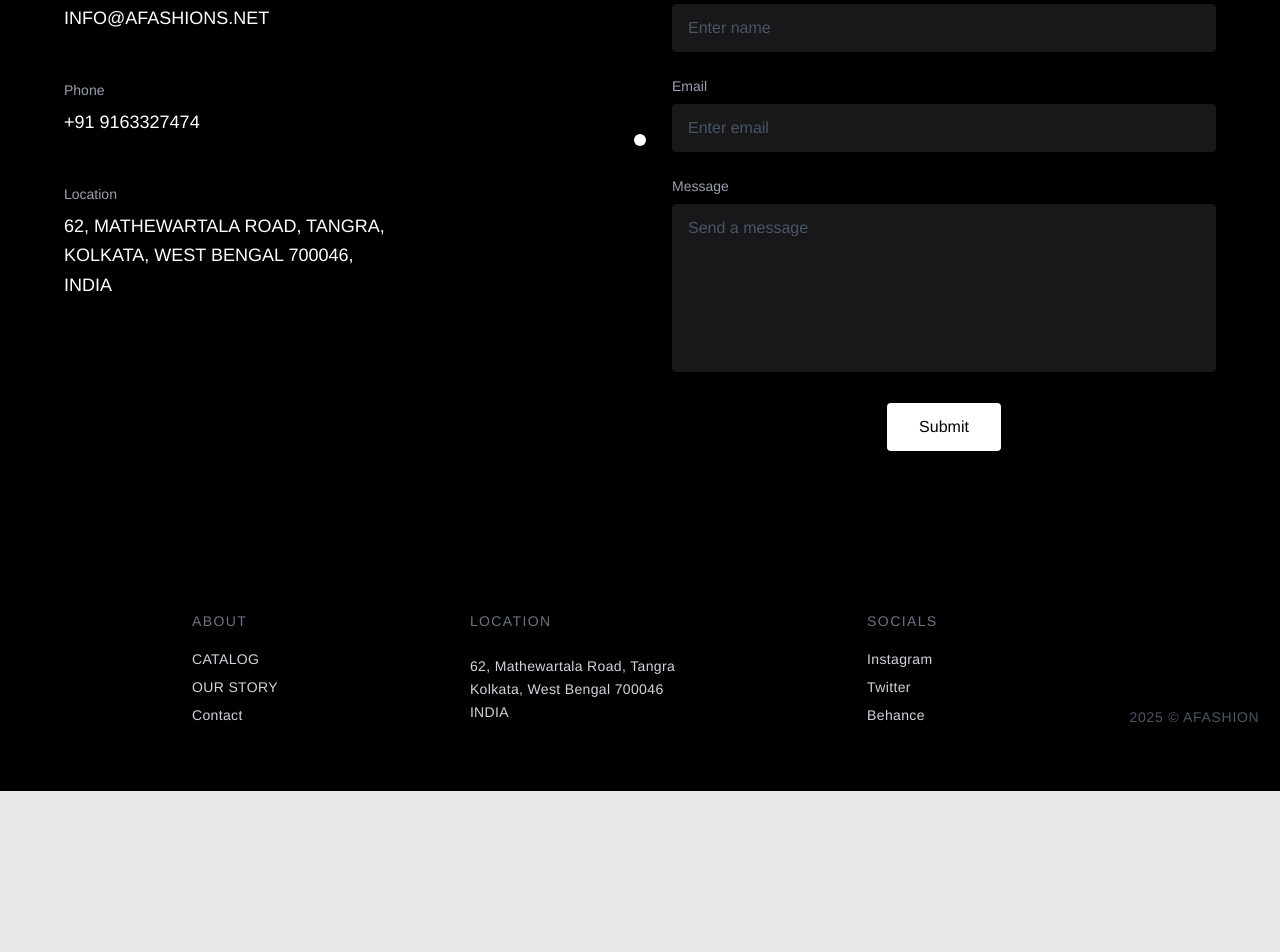
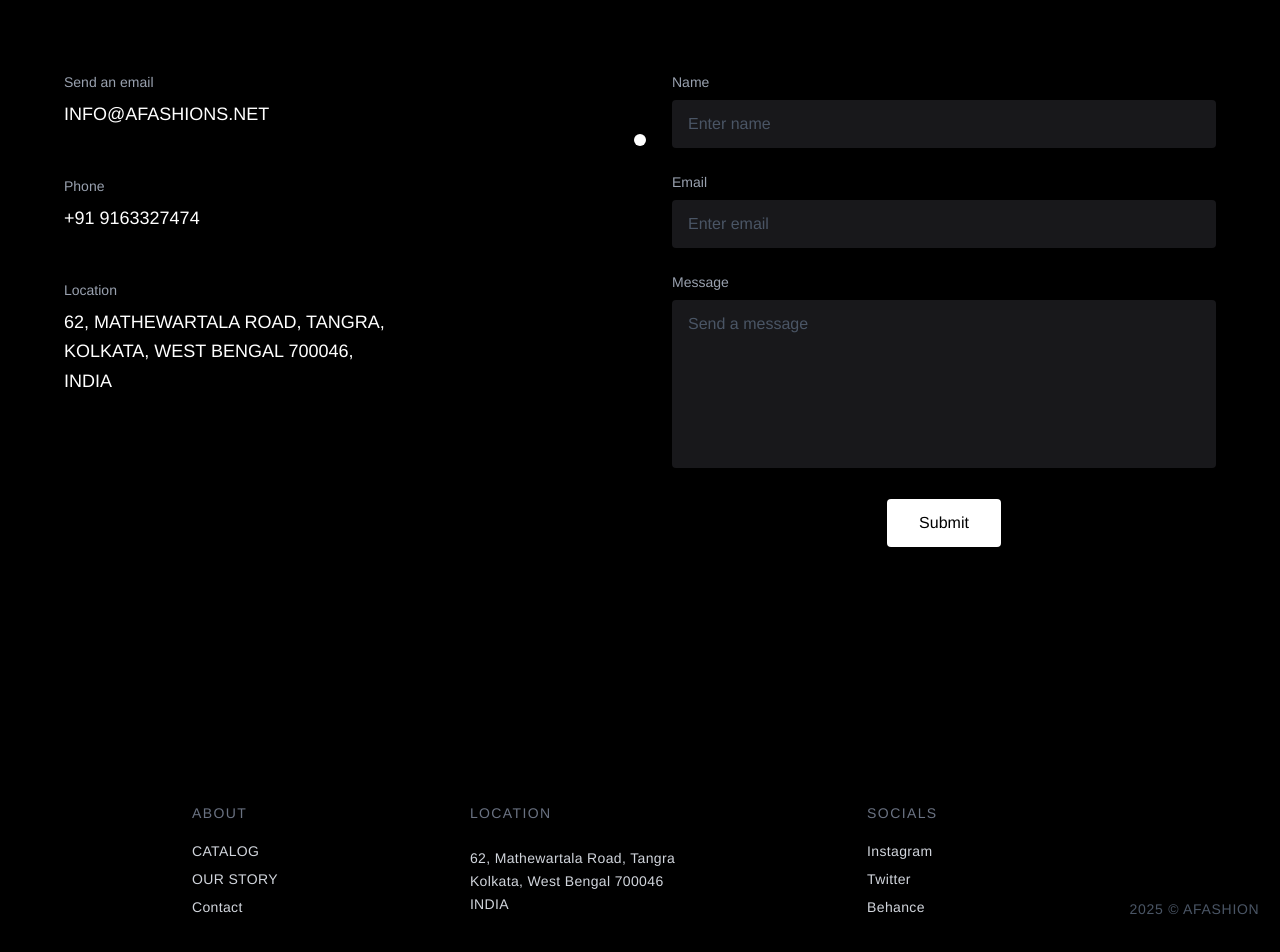
Before and after one commit to DevNiru2704/a_fashions, a Next.js app: page /lets-connect in a window 1280 px wide. Shown: the part 260-1212 px from the top of the page. Before the commit the page ends 1051 px from the top, so only its background shows below. Built offline with nearby package versions, Linux system fonts and the light colour scheme; a web font is replaced by a local one.

Commit message:
added animations to the contact page

```diff
--- a/src/app/lets-connect/page.tsx
+++ b/src/app/lets-connect/page.tsx
@@ -1,5 +1,6 @@
 "use client";
-import { useState } from "react";
+import { useState, useRef } from "react";
+import { motion, useInView } from "framer-motion";
 import Navbar from "../components/common/Navbar";
 import Footer from "../components/common/Footer";
 
@@ -9,6 +10,9 @@ export default function LetsConnect() {
         email: "",
         message: ""
     });
+
+    const footerRef = useRef(null);
+    const isFooterInView = useInView(footerRef, { once: true, amount: 0.2 });
 
     const handleSubmit = (e: React.FormEvent) => {
         e.preventDefault();
@@ -26,32 +30,48 @@ export default function LetsConnect() {
     return (
         <div className="min-h-screen w-full bg-black flex flex-col">
             <Navbar />
-
-            <main className="flex-1 flex items-center justify-center px-6 md:px-12 py-16 md:py-24">
+            <main className="flex items-center justify-center px-6 md:px-12 py-32 md:py-48 min-h-screen">
                 <div className="w-full max-w-6xl">
-                    {/* Contact Us Heading */}
-                    <h1 className="text-3xl md:text-5xl lg:text-6xl font-bold text-white tracking-wide mb-12 md:mb-20">
+                    {/* Contact Us Heading - Slide up animation */}
+                    <motion.h1
+                        initial={{ opacity: 0, y: 30 }}
+                        animate={{ opacity: 1, y: 0 }}
+                        transition={{ duration: 0.6, ease: "easeOut" }}
+                        className="text-3xl md:text-5xl lg:text-6xl font-bold text-white tracking-wide mb-12 md:mb-20"
+                    >
                         CONTACT US
-                    </h1>
+                    </motion.h1>
 
                     {/* Content Grid - Mobile: Stack, Desktop: Side by Side */}
                     <div className="grid grid-cols-1 lg:grid-cols-2 gap-12 lg:gap-16">
                         {/* Left Column - Contact Info */}
                         <div className="space-y-8 md:space-y-12">
-                            {/* Email */}
-                            <div>
+                            {/* Email - Slide up animation */}
+                            <motion.div
+                                initial={{ opacity: 0, y: 30 }}
+                                animate={{ opacity: 1, y: 0 }}
+                                transition={{ duration: 0.6, delay: 0.1, ease: "easeOut" }}
+                            >
                                 <p className="text-xs md:text-sm text-gray-400 mb-2">Send an email</p>
                                 <p className="text-base md:text-lg text-white">INFO@AFASHIONS.NET</p>
-                            </div>
+                            </motion.div>
 
-                            {/* Phone */}
-                            <div>
+                            {/* Phone - Slide up animation */}
+                            <motion.div
+                                initial={{ opacity: 0, y: 30 }}
+                                animate={{ opacity: 1, y: 0 }}
+                                transition={{ duration: 0.6, delay: 0.2, ease: "easeOut" }}
+                            >
                                 <p className="text-xs md:text-sm text-gray-400 mb-2">Phone</p>
                                 <p className="text-base md:text-lg text-white">+91 9163327474</p>
-                            </div>
+                            </motion.div>
 
-                            {/* Location */}
-                            <div>
+                            {/* Location - Slide up animation */}
+                            <motion.div
+                                initial={{ opacity: 0, y: 30 }}
+                                animate={{ opacity: 1, y: 0 }}
+                                transition={{ duration: 0.6, delay: 0.3, ease: "easeOut" }}
+                            >
                                 <p className="text-xs md:text-sm text-gray-400 mb-2">Location</p>
                                 <address className="text-base md:text-lg text-white not-italic leading-relaxed">
                                     62, MATHEWARTALA ROAD, TANGRA,
@@ -60,11 +80,15 @@ export default function LetsConnect() {
                                     <br />
                                     INDIA
                                 </address>
-                            </div>
+                            </motion.div>
                         </div>
 
                         {/* Right Column - Contact Form */}
-                        <div>
+                        <motion.div
+                            initial={{ opacity: 0, y: 30 }}
+                            animate={{ opacity: 1, y: 0 }}
+                            transition={{ duration: 0.6, delay: 0.2, ease: "easeOut" }}
+                        >
                             <form onSubmit={handleSubmit} className="space-y-6">
                                 {/* Name Input */}
                                 <div>
@@ -127,12 +151,20 @@ export default function LetsConnect() {
                                     </button>
                                 </div>
                             </form>
-                        </div>
+                        </motion.div>
                     </div>
                 </div>
             </main>
 
-            <Footer />
+            {/* Footer with fade-in animation when in viewport */}
+            <motion.div
+                ref={footerRef}
+                initial={{ opacity: 0 }}
+                animate={{ opacity: isFooterInView ? 1 : 0 }}
+                transition={{ duration: 0.8, ease: "easeOut" }}
+            >
+                <Footer />
+            </motion.div>
         </div>
     );
 }
```
